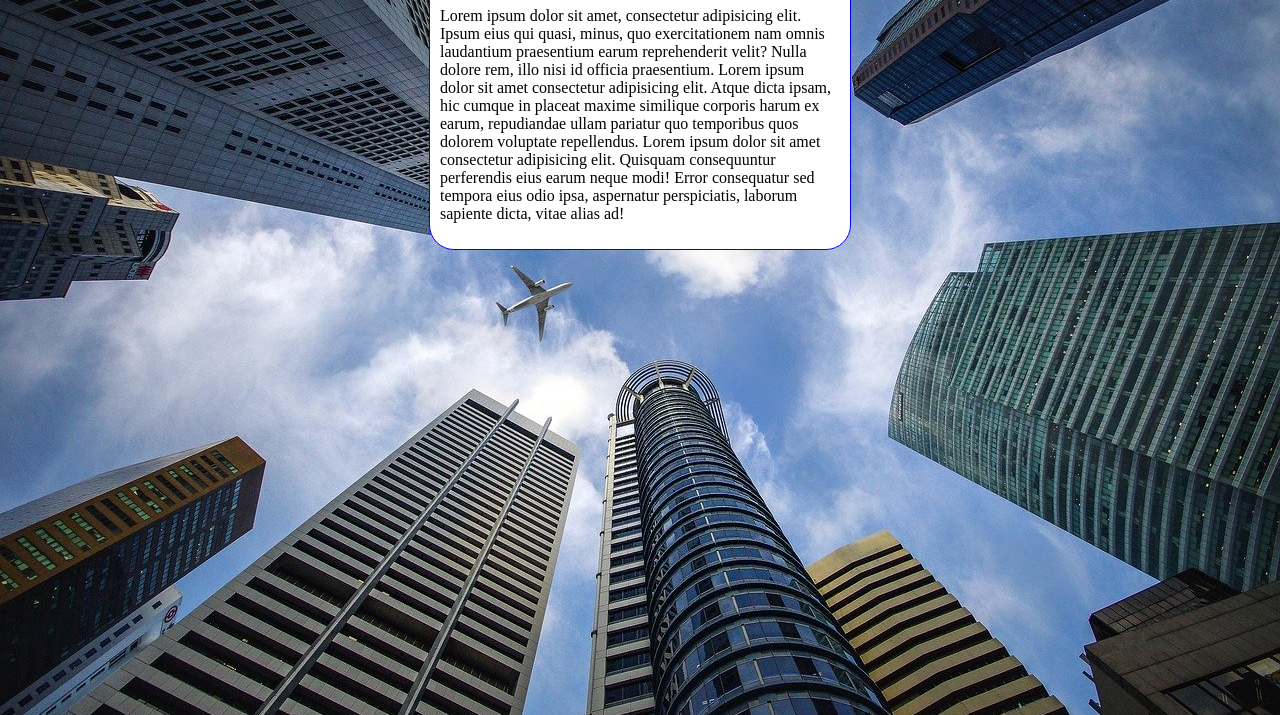
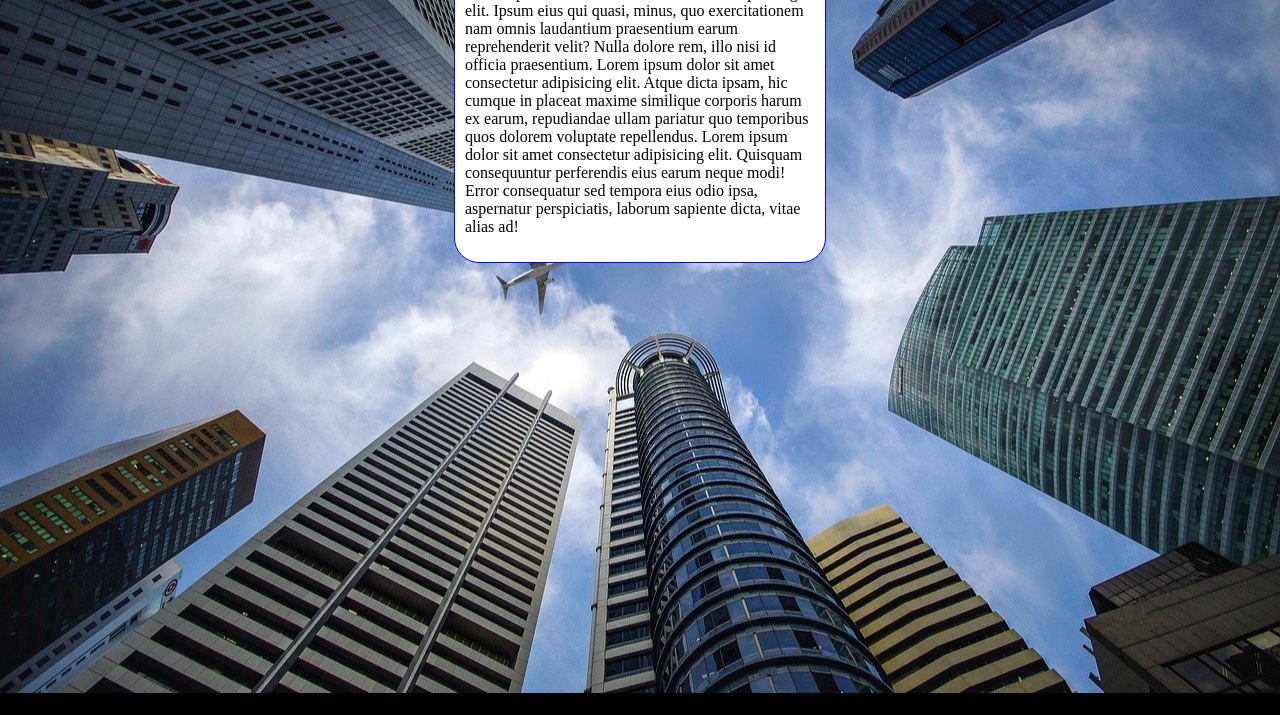
Before and after one commit to Kennedylimank/htmlcomcss, a plain HTML site: page exercicios/ex023-img/fundo006.html in a window 1280 px wide. Shown: the part 107-822 px from the top of the page. After the commit the page ends 800 px from the top, so only its background shows below. Drawn offline with Linux system fonts and the light colour scheme.

Commit message:
update fundo006

```diff
--- a/exercicios/ex023-img/fundo006.html
+++ b/exercicios/ex023-img/fundo006.html
@@ -7,14 +7,17 @@
 </head>
 <style>
     body {
-        height: 97vh;
+        height:100%;
+        width: 100%;
         background-color: black;
         background-image: url(imagens/wallpaper002.jpg);
         background-position: center center;
         background-size: cover;
         background-attachment: fixed;
         background-repeat: no-repeat;
-        padding:  15px;
+        margin: 0px;
+
+
 
 
 
@@ -23,7 +26,7 @@
 
     main {
         background-color: white;
-        width: 400px;
+        width: 350px;
         padding: 10px;
         margin: auto;
         border: 1px solid blue;
```
